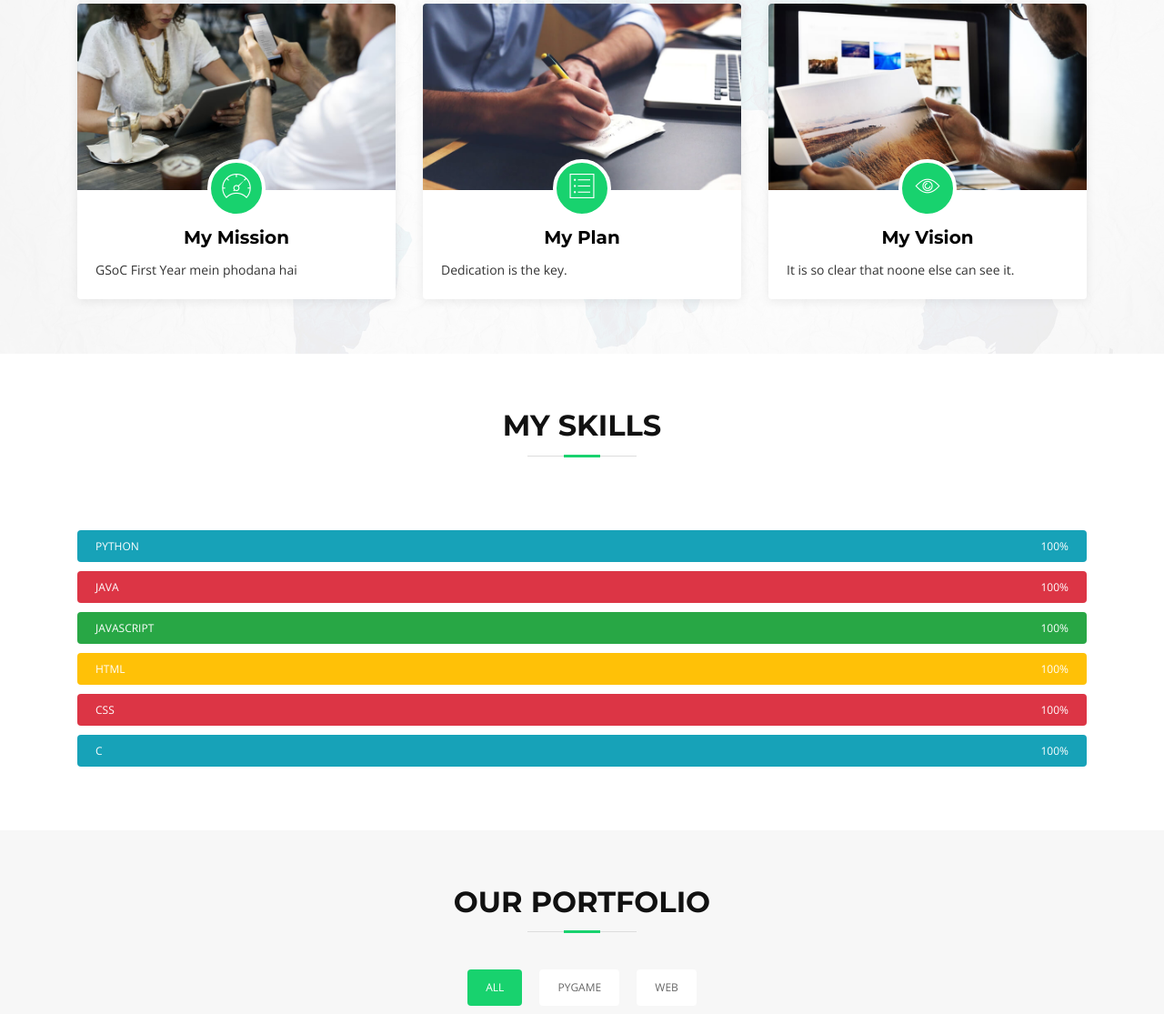
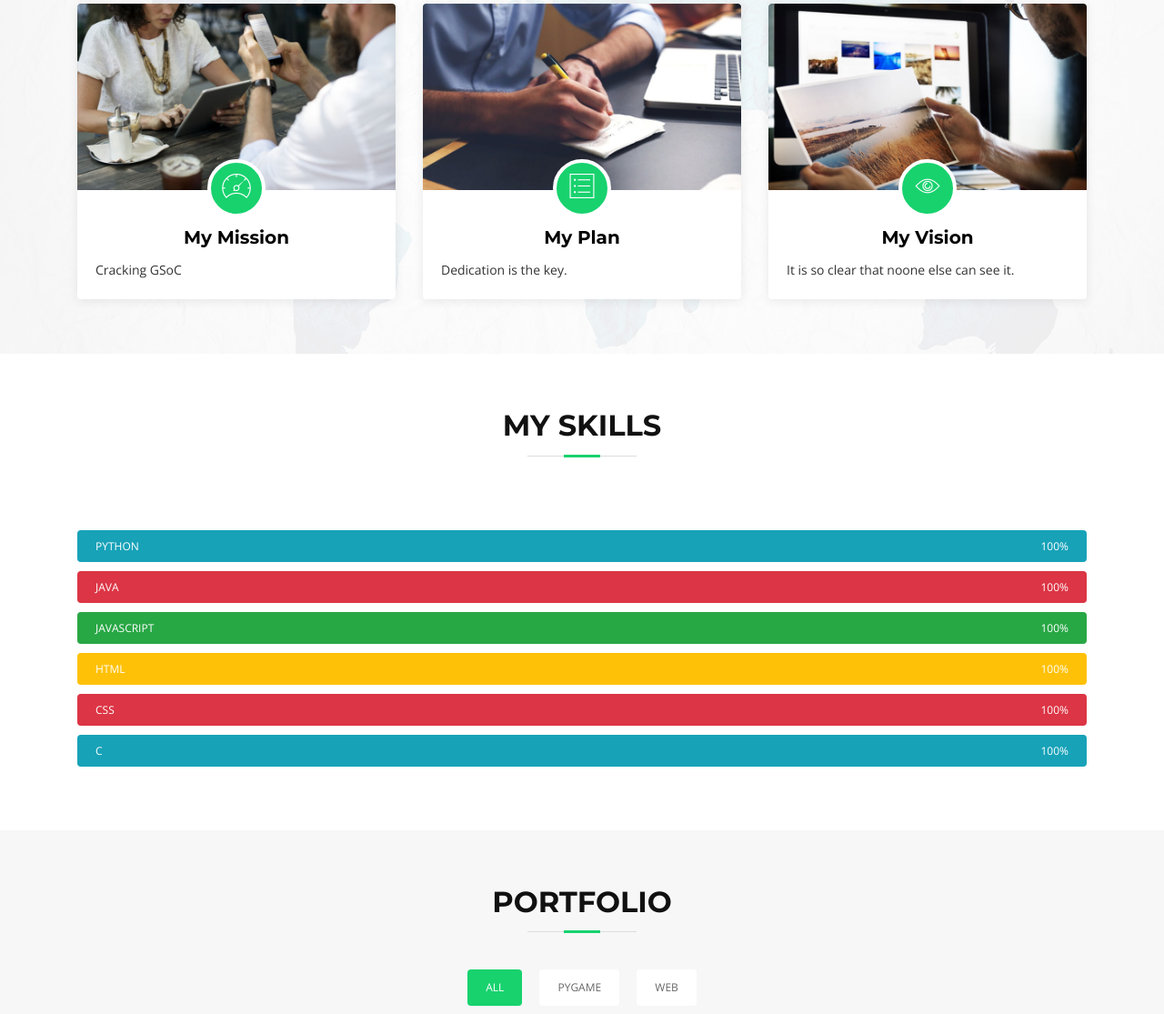
Before and after one commit to architsangal/My-Portfolio, a plain HTML site: page index.html in a window 1280 px wide. Shown: the part 1037-2152 px from the top of the page at 91% size. Drawn offline with nearby package versions, Linux system fonts and the light colour scheme; files whose address does not match are found by name.

Commit message:
..............

```diff
--- a/index.html
+++ b/index.html
@@ -151,7 +151,7 @@
               </div>
               <h2 class="title"><a href="#">My Mission</a></h2>
               <p>
-                GSoC First Year mein phodana hai
+                Cracking GSoC
               </p>
             </div>
           </div>
@@ -248,7 +248,7 @@
       <div class="container">
 
         <header class="section-header">
-          <h3 class="section-title">Our Portfolio</h3>
+          <h3 class="section-title">Portfolio</h3>
         </header>
 
         <div class="row">
```
